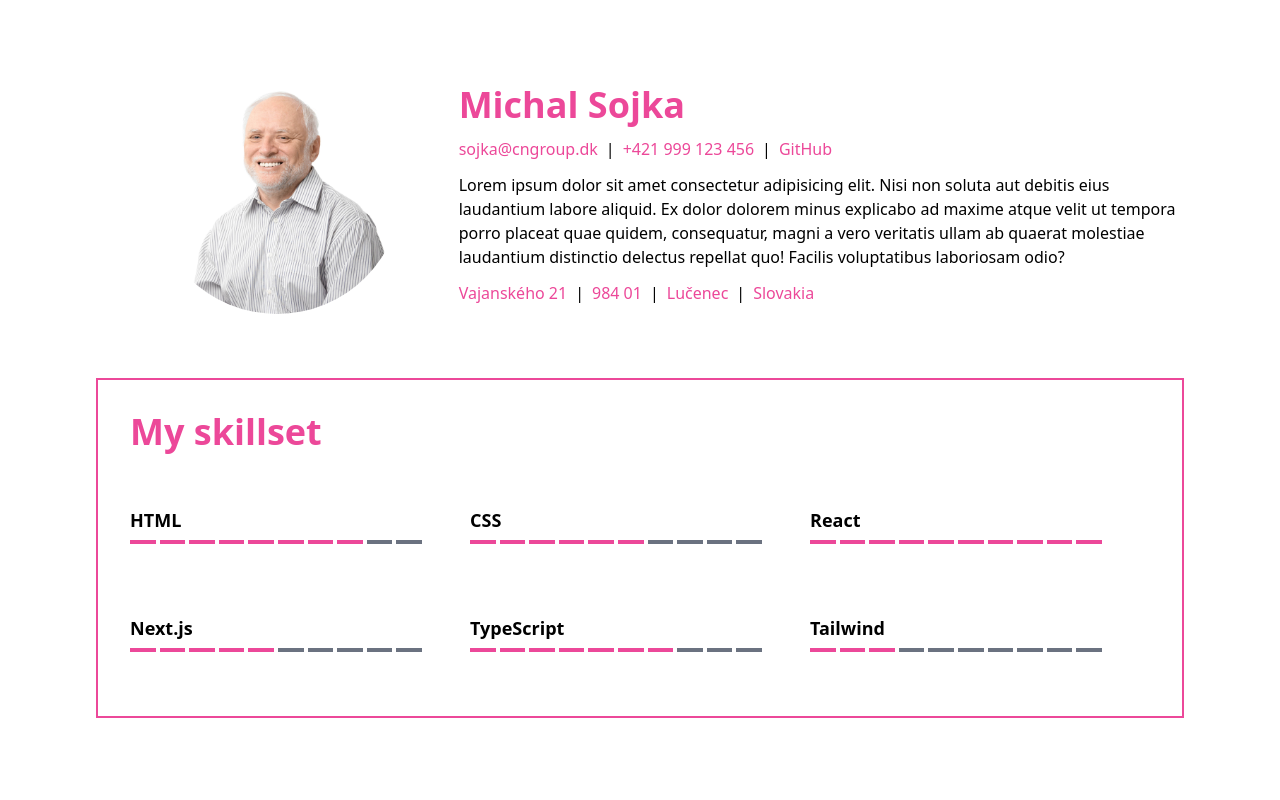
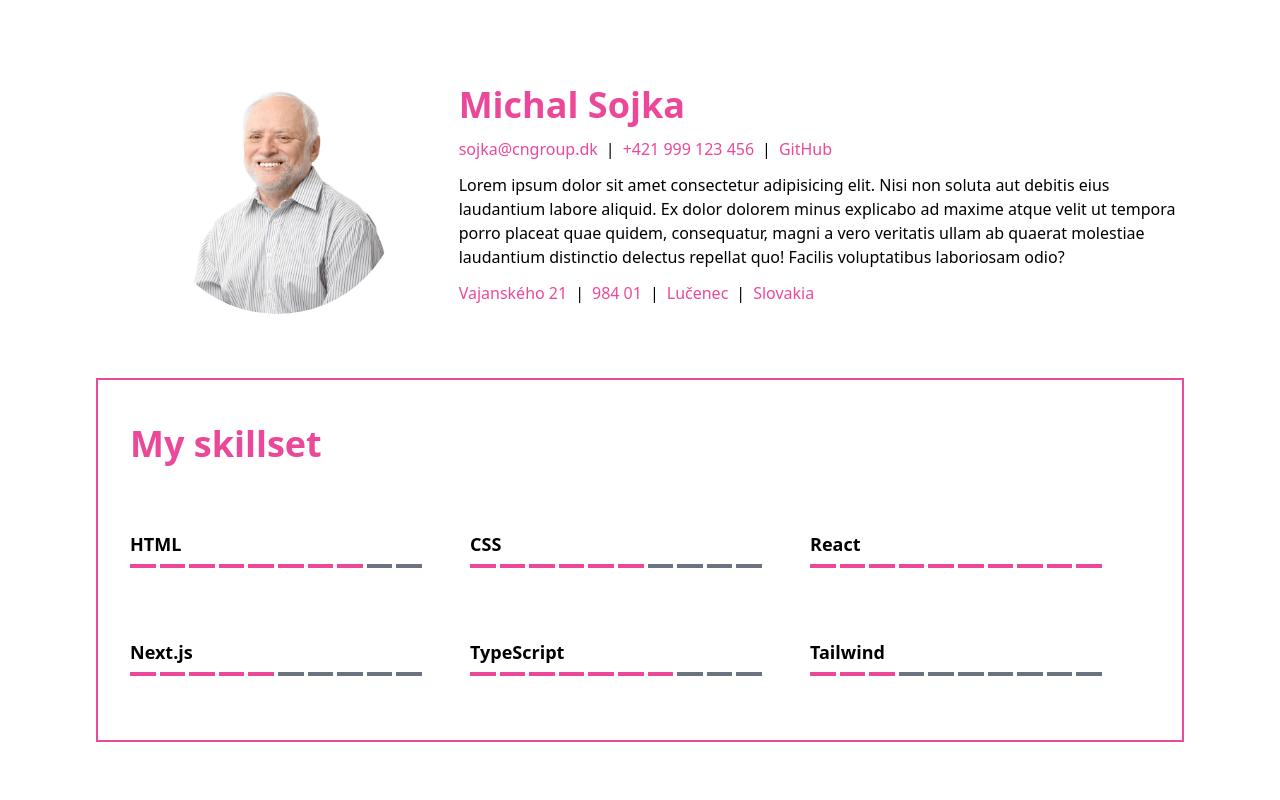
Before and after one commit to bolyesz/kolnicka, a Next.js app: page / in a window 1280 px wide. Shown: the top 800 px of the page. Built offline with nearby package versions, Linux system fonts and the light colour scheme.

Commit message:
Checkpoint 6 : Create common components

```diff
--- /dev/null
+++ b/src/components/SkillIndicator.tsx
@@ -0,0 +1,20 @@
+type Props = {
+  skillLevel: number;
+};
+
+const MAX_NO_ITEMS = 10;
+
+function SkillIndicator({ skillLevel }: Props) {
+  return (
+    <div className="grid gap-x-0.5 sm:gap-x-1 grid-cols-10 w-full">
+      {[...Array(MAX_NO_ITEMS).keys()].map((index) => {
+        const isFilled = index < skillLevel;
+        const color = isFilled ? 'bg-pink-500' : 'bg-gray-500';
+
+        return <div key={index} className={`${color} h-1`} />;
+      })}
+    </div>
+  );
+}
+
+export default SkillIndicator;
--- a/src/components/SkillItem.tsx
+++ b/src/components/SkillItem.tsx
@@ -1,23 +1,17 @@
+import React from 'react';
+
+import SkillIndicator from './SkillIndicator';
 import { Skill } from '../types';
 
 type Props = {
   skill: Skill;
 };
 
-const MAX_NO_ITEMS = 10;
-
 function SkillItem({ skill }: Props) {
   return (
     <li className="flex flex-col w-full py-4 lg:py-8 lg:pr-12 lg:w-1/3">
       <h3 className="font-bold text-lg leading-10">{skill.name}</h3>
-      <div className="grid gap-x-0.5 sm:gap-x-1 grid-cols-10 w-full">
-        {[...Array(MAX_NO_ITEMS).keys()].map((index) => {
-          const isFilled = index < skill.level;
-          const color = isFilled ? 'bg-pink-500' : 'bg-gray-500';
-
-          return <div key={index} className={`${color} h-1`} />;
-        })}
-      </div>
+      <SkillIndicator skillLevel={skill.level} />
     </li>
   );
 }
--- /dev/null
+++ b/src/components/Subtitle.tsx
@@ -0,0 +1,9 @@
+type Props = {
+  subtitle: string;
+};
+
+function Subtitle({ subtitle }: Props) {
+  return <h2 className="text-4xl font-bold py-3 text-pink-500">{subtitle}</h2>;
+}
+
+export default Subtitle;
--- a/src/sections/Hero.tsx
+++ b/src/sections/Hero.tsx
@@ -1,6 +1,7 @@
 import Image from 'next/image';
 import React from 'react';
 import InfoBar from '../components/InfoBar';
+import Subtitle from '../components/Subtitle';
 
 function Hero() {
   return (
@@ -15,7 +16,7 @@ function Hero() {
         />
       </div>
       <div className="flex flex-col items-center lg:items-start lg:w-4/6">
-        <h2 className="text-4xl font-bold py-3 text-pink-500">Michal Sojka</h2>
+        <Subtitle subtitle="Michal Sojka" />
         <InfoBar
           infos={[
             { label: 'sojka@cngroup.dk', link: 'mailto:sojka@cngroup.dk' },
--- a/src/sections/Skills.tsx
+++ b/src/sections/Skills.tsx
@@ -1,6 +1,7 @@
 import React from 'react';
 
 import SkillItem from '../components/SkillItem';
+import Subtitle from '../components/Subtitle';
 import { Skill } from '../types';
 
 type Props = {
@@ -10,7 +11,7 @@ type Props = {
 function Skills({ skills }: Props) {
   return (
     <div className="my-16 p-8 border-pink-500 border-2">
-      <h2 className="text-4xl font-bold text-pink-500">My skillset</h2>
+      <Subtitle subtitle="My skillset" />
       <ul className="mt-4 lg:flex lg:flex-wrap">
         {skills.map((skill) => (
           <SkillItem key={skill.name} skill={skill} />
```
